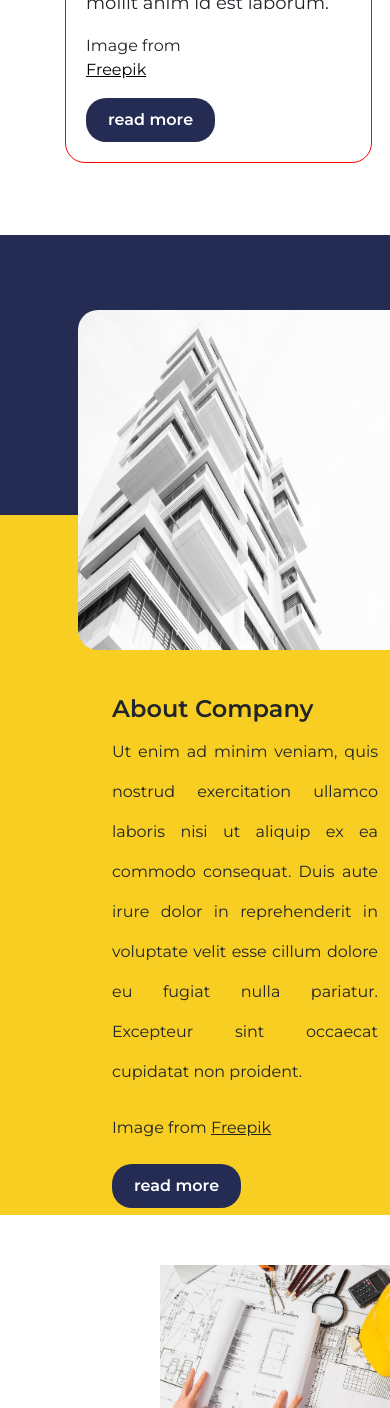
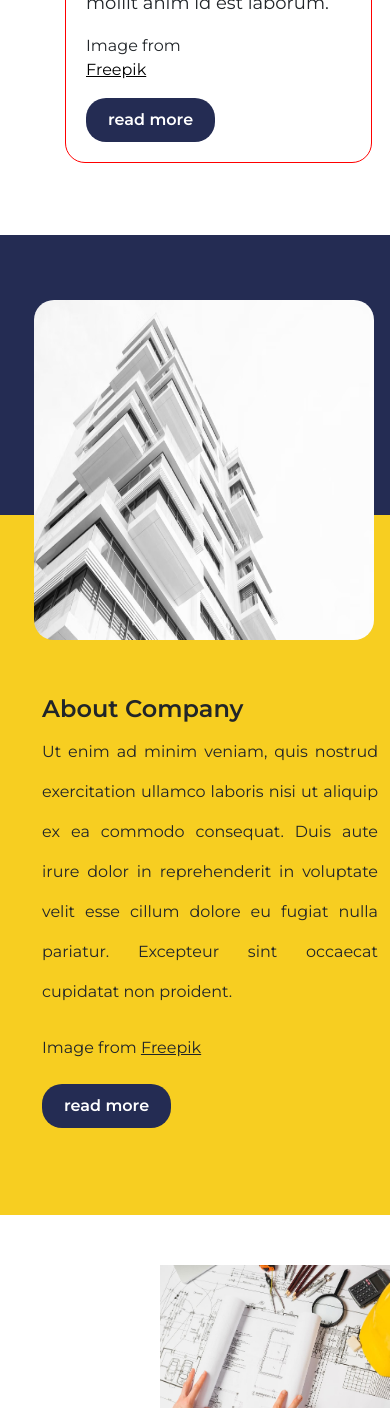
Before and after one commit to tharanga270/companysite, a React (Create React App) app: page / in a window 390 px wide. Shown: the part 3629-5037 px from the top of the page. Built offline with nearby package versions, Linux system fonts and the light colour scheme.

Commit message:
31 commit

```diff
--- a/src/media.css
+++ b/src/media.css
@@ -635,4 +635,14 @@
     left: 65px;
   }
   /*who are the best*/
+
+  /*about company*/
+  .about-company img {
+    margin-top: 65px;
+    left: 6%;
+  }
+  .cmn-company-content {
+    padding-left: 30px;
+  }
+  /*about company*/
 }
```
